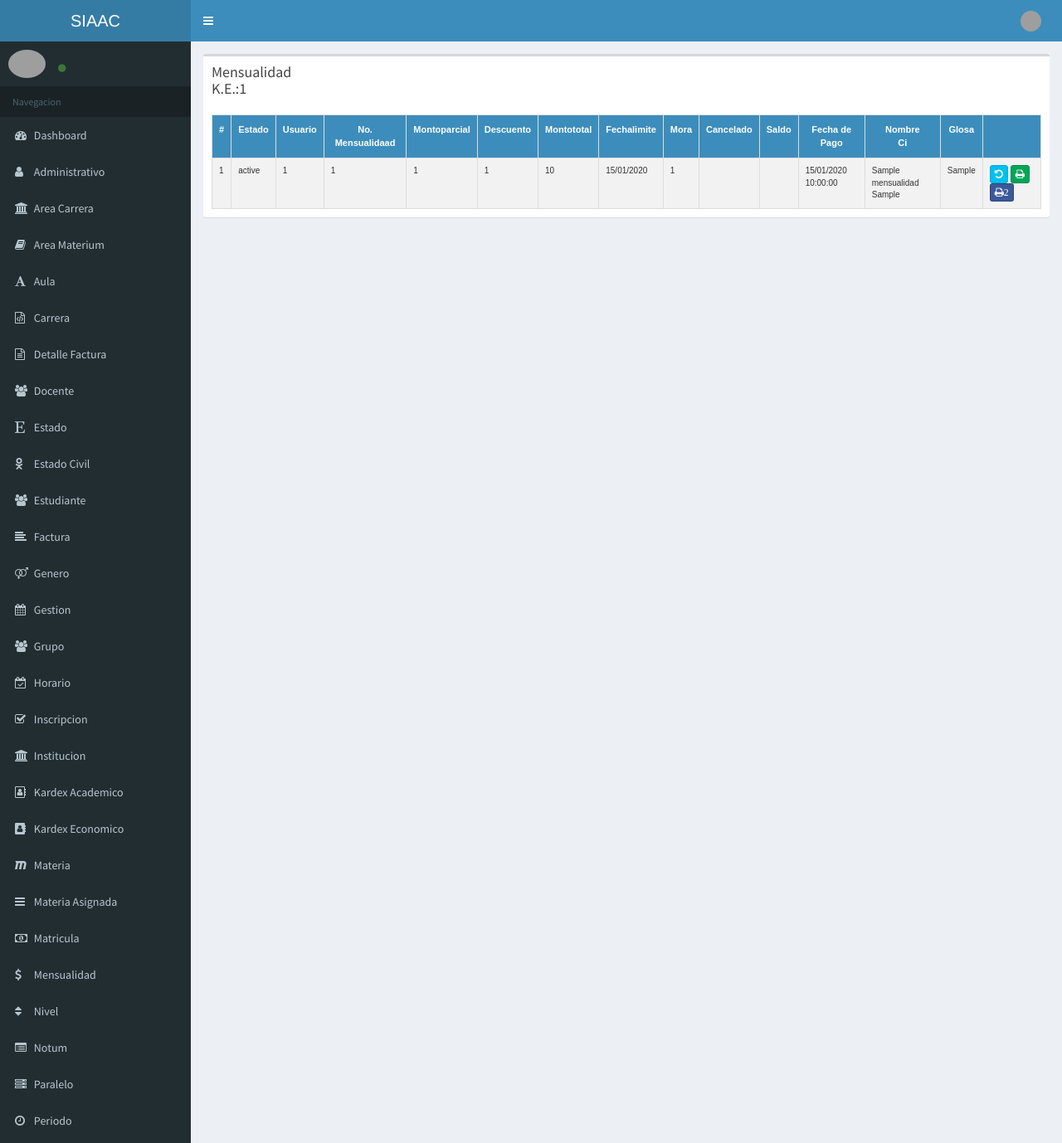
After one commit to BitXad/siaac_web, a CodeIgniter app: page /siaac_web/index.php/mensualidad/mensualidad/1 in a window 1280 px wide. The commit adds this page. Shown: the top 1378 px of the page at 83% size. Run offline with CodeIgniter, Linux system fonts and the light colour scheme; tables that the repository leaves empty hold one stand-in row (values such as "Sample post"); data that the repository does not hold is empty; grey boxes are pictures that could not be loaded.

Commit message:
kardex economico, manesualidades

```diff
--- a/application/controllers/Mensualidad.php
+++ b/application/controllers/Mensualidad.php
@@ -22,6 +22,22 @@ class Mensualidad extends CI_Controller{
         $this->load->view('layouts/main',$data);
     }
 
+    function mensualidad($kardexeco_id)
+    {
+        $data['mensualidad'] = $this->Mensualidad_model->kardex_mensualidad($kardexeco_id);
+
+        $data['_view'] = 'mensualidad/mensualidades';
+        $this->load->view('layouts/main',$data);
+    }
+
+    function planmensualidad($kardexeco_id)
+    {
+        $data['mensualidad'] = $this->Mensualidad_model->kardex_mensualidad($kardexeco_id);
+
+        $data['_view'] = 'mensualidad/planmensualidad';
+        $this->load->view('layouts/main',$data);
+    }
+
     /*
      * Adding a new mensualidad
      */
@@ -38,7 +54,9 @@ class Mensualidad extends CI_Controller{
 				'mensualidad_descuento' => $this->input->post('mensualidad_descuento'),
 				'mensualidad_montototal' => $this->input->post('mensualidad_montototal'),
 				'mensualidad_fechalimite' => $this->input->post('mensualidad_fechalimite'),
-				'mensualidad_mora' => $this->input->post('mensualidad_mora'),
+                'mensualidad_mora' => $this->input->post('mensualidad_mora'),
+                'mensualidad_montocancelado' => $this->input->post('mensualidad_montocancelado'),
+				'mensualidad_saldo' => $this->input->post('mensualidad_saldo'),
 				'mensualidad_fechapago' => $this->input->post('mensualidad_fechapago'),
 				'mensualidad_horapago' => $this->input->post('mensualidad_horapago'),
 				'mensualidad_nombre' => $this->input->post('mensualidad_nombre'),
@@ -87,6 +105,8 @@ class Mensualidad extends CI_Controller{
 					'mensualidad_montototal' => $this->input->post('mensualidad_montototal'),
 					'mensualidad_fechalimite' => $this->input->post('mensualidad_fechalimite'),
 					'mensualidad_mora' => $this->input->post('mensualidad_mora'),
+                    'mensualidad_montocancelado' => $this->input->post('mensualidad_montocancelado'),
+                    'mensualidad_saldo' => $this->input->post('mensualidad_saldo'),
 					'mensualidad_fechapago' => $this->input->post('mensualidad_fechapago'),
 					'mensualidad_horapago' => $this->input->post('mensualidad_horapago'),
 					'mensualidad_nombre' => $this->input->post('mensualidad_nombre'),
@@ -116,10 +136,60 @@ class Mensualidad extends CI_Controller{
             show_error('The mensualidad you are trying to edit does not exist.');
     }
 
+     function pagar($mensualidad_id)
+    {
+        $usuario_id =1;
+        $mensualidad_id = $this->input->post('mensualidad_id');
+        $kardexeco_id = $this->input->post('kardexeco_id');
+        $mensualidad_saldo = $this->input->post('mensualidad_saldo');
+        $dias_mora = 0;
+        $descuento = 0;
+        $cancelado = 0;
+        $fechalimite  = $this->input->post('mensualidad_fechalimite');
+        $mensualidad_fechalimite = "'".$fechalimite."'";
+        $mensualidad_montoparcial = $this->input->post('mensualidad_saldo');
+        $mensualidad_numero = $this->input->post('mensualidad_numero');
+
+
+                 $params = array(
+
+                    'usuario_id' => 1,
+                    'estado_id' => 4,
+                    'mensualidad_mora' => $this->input->post('mensualidad_mora'),
+                    'mensualidad_montocancelado' => $this->input->post('mensualidad_montocancelado'),
+                    'mensualidad_fechapago' => $this->input->post('mensualidad_fecha'),
+                    'mensualidad_horapago' => $this->input->post('mensualidad_hora'),
+                    'mensualidad_nombre' => $this->input->post('mensualidad_nombre'),
+                    'mensualidad_ci' => $this->input->post('mensualidad_ci'),
+                    'mensualidad_glosa' => $this->input->post('mensualidad_glosa'),
+                    'mensualidad_saldo' => $this->input->post('mensualidad_saldo'),
+                );
+
+                $this->Mensualidad_model->update_mensualidad($mensualidad_id,$params);
+
+        if($mensualidad_saldo>0){
+
+                $this->Mensualidad_model->parcial_mensualidad($kardexeco_id,$descuento,$cancelado,$fechalimite,$mensualidad_fechalimite,$mensualidad_montoparcial,$mensualidad_numero,$dias_mora,$usuario_id);
+            }
+
+
+                 redirect('mensualidad/mensualidad/'.$kardexeco_id);
+            }
+
+function pendiente($mensualidad_id,$kardexeco_id)
+    {
+
+            $sql = "UPDATE mensualidad SET estado_id=3,mensualidad_montocancelado=0,mensualidad_fechapago='0000-00-00',mensualidad_nombre='',mensualidad_ci='',mensualidad_horapago=NULL WHERE mensualidad.mensualidad_id=".$mensualidad_id." and mensualidad.kardexeco_id=".$kardexeco_id." ";
+            $this->db->query($sql);
+
+
+            redirect('mensualidad/mensualidad/'.$kardexeco_id);
+    }
+
     /*
      * Deleting mensualidad
      */
-    function remove($mensualidad_id)
+    function remove($mensualidad_id,$kardexeco_id)
     {
         $mensualidad = $this->Mensualidad_model->get_mensualidad($mensualidad_id);
 
@@ -127,7 +197,8 @@ class Mensualidad extends CI_Controller{
         if(isset($mensualidad['mensualidad_id']))
         {
             $this->Mensualidad_model->delete_mensualidad($mensualidad_id);
-            redirect('mensualidad/index');
+
+                 redirect('mensualidad/mensualidad/'.$kardexeco_id);
         }
         else
             show_error('The mensualidad you are trying to delete does not exist.');
--- a/application/models/Mensualidad_model.php
+++ b/application/models/Mensualidad_model.php
@@ -51,6 +51,31 @@ class Mensualidad_model extends CI_Model
         return $mensualidad;
     }
 
+    function kardex_mensualidad($kardex_id)
+    {
+        $mensualidad = $this->db->query("
+            SELECT
+                m.*, e.*
+
+            FROM
+                mensualidad m, estado e
+
+            WHERE
+                m.estado_id=e.estado_id
+                and m.kardexeco_id = ".$kardex_id."
+
+            ORDER BY `mensualidad_id` ASC
+        ")->result_array();
+
+        return $mensualidad;
+    }
+
+    function parcial_mensualidad($kardexeco_id,$descuento,$cancelado,$fechalimite,$mensualidad_fechalimite,$mensualidad_montoparcial,$mensualidad_numero,$dias_mora,$usuario_id)
+    {
+        $mensualidad ="INSERT INTO mensualidad (kardexeco_id,usuario_id,estado_id,mensualidad_numero,mensualidad_mora,mensualidad_descuento,mensualidad_montocancelado,mensualidad_montoparcial,mensualidad_montototal,mensualidad_fechalimite) VALUES (".$kardexeco_id.",".$usuario_id.",3,".$mensualidad_numero.",".$dias_mora.",".$descuento.",".$cancelado.",".$mensualidad_montoparcial.",".$mensualidad_montoparcial.",".$mensualidad_fechalimite.")";
+                $this->db->query($mensualidad);
+    }
+
     /*
      * function to add new mensualidad
      */
--- /dev/null
+++ b/application/views/mensualidad/mensualidades.php
@@ -0,0 +1,241 @@
+<script src="<?php echo base_url('resources/js/jquery-2.2.3.min.js'); ?>" type="text/javascript"></script>
+<!------------------ ESTILO DE LAS TABLAS ----------------->
+<link href="<?php echo base_url('resources/css/mitabla.css'); ?>" rel="stylesheet">
+<!-------------------------------------------------------->
+<div class="row">
+    <div class="col-md-12">
+        <div class="box">
+            <div class="box-header">
+                <h3 class="box-title">Mensualidad</h3><br>
+                <h3 class="box-title">K.E.:<?php echo $mensualidad[0]['kardexeco_id']; ?></h3>
+                <h3 class="box-title"></h3>
+            	<div class="box-tools">
+
+                </div>
+            </div>
+            <div class="box-body">
+                <table class="table table-striped" id="mitabla">
+                    <tr>
+						<th>#</th>
+						<th>Estado</th>
+						<th>Usuario</th>
+						<th>No. Mensualidaad</th>
+						<th>Montoparcial</th>
+						<th>Descuento</th>
+						<th>Montototal</th>
+						<th>Fechalimite</th>
+						<th>Mora</th>
+						<th>Cancelado</th>
+						<th>Saldo</th>
+						<th>Fecha de Pago</th>
+						<th>Nombre</br>
+						Ci</th>
+						<th>Glosa</th>
+						<th></th>
+                    </tr>
+                    <?php $i=0;
+                    foreach($mensualidad as $m){
+                    	$i=$i+1; ?>
+                    <tr>
+    <script>
+$(document).ready(function(){
+
+  function restar(){
+
+    var uno, dos, tres, operacion;
+
+      uno = $("#mensualidad_montototal<?php echo $m['mensualidad_id']; ?>");
+      dos = $("#mensualidad_montocancelado<?php echo $m['mensualidad_id']; ?>");
+      tres = $("#mensualidad_saldo<?php echo $m['mensualidad_id']; ?>");
+      cuatro = $("#mensualidad_mora<?php echo $m['mensualidad_id']; ?>");
+
+      multa = parseFloat(cuatro.val());
+      multar = parseFloat(uno.val())  + multa;
+      operacion  = multar - parseFloat(dos.val());
+      tres.val(operacion);
+
+  }
+  $("#mensualidad_mora<?php echo $m['mensualidad_id']; ?>").keyup(function(){
+
+      var cuatro;
+      cuatro = $("#mensualidad_mora<?php echo $m['mensualidad_id']; ?>").val();
+      if(cuatro != ""){
+        restar()
+      }
+
+  });
+
+  $("#mensualidad_montototal<?php echo $m['mensualidad_id']; ?>").keyup(function(){
+
+      var dos;
+      dos = $("#mensualidad_montocancelado<?php echo $m['mensualidad_id']; ?>").val();
+
+      if(dos != ""){
+        restar()
+      }
+
+  });
+
+  $("#mensualidad_montocancelado<?php echo $m['mensualidad_id']; ?>").keyup(function(){
+
+      var uno;
+      uno = $("#mensualidad_montototal<?php echo $m['mensualidad_id']; ?>").val();
+
+      if(uno != ""){
+        restar()
+      }
+
+  });
+})
+</script>
+						<td><?php echo $i; ?></td>
+						<td><?php echo $m['estado_descripcion']; ?></td>
+						<td><?php echo $m['usuario_id']; ?></td>
+						<td><?php echo $m['mensualidad_numero']; ?></td>
+						<td><?php echo $m['mensualidad_montoparcial']; ?></td>
+						<td><?php echo $m['mensualidad_descuento']; ?></td>
+						<td><?php echo $m['mensualidad_montototal']; ?></td>
+						<td><?php echo date('d/m/Y',strtotime($m['mensualidad_fechalimite'])); ?></td>
+						<td><?php echo $m['mensualidad_mora']; ?></td>
+						<td><?php echo $m['mensualidad_montocancelado']; ?></td>
+						<td><?php echo $m['mensualidad_saldo']; ?></td>
+						<td><?php echo date('d/m/Y',strtotime($m['mensualidad_fechapago'])); ?></br>
+						<?php echo $m['mensualidad_horapago']; ?></td>
+						<td><?php echo $m['mensualidad_nombre']; ?></br>
+						<?php echo $m['mensualidad_ci']; ?></td>
+						<td><?php echo $m['mensualidad_glosa']; ?></td>
+						<td> <?php if ($m['estado_id']==3) { ?>
+
+                            <a href="<?php echo site_url('mensualidad/edit/'.$m['mensualidad_id']); ?>" class="btn btn-info btn-xs"><span class="fa fa-pencil"></span></a>
+                             <a class="btn btn-danger btn-xs" data-toggle="modal" data-target="#myModal<?php echo $i; ?>"  title="Eliminar"><span class="fa fa-trash"></span></a>
+                            <a href="#" data-toggle="modal" data-target="#pagar<?php echo $i; ?>" class="btn btn-success btn-xs"><span class="fa fa-dollar"></span></a>
+
+                            <!------------------------ INICIO modal para confirmar eliminación ------------------->
+                                    <div class="modal fade" id="myModal<?php echo $i; ?>" tabindex="-1" role="dialog" aria-labelledby="myModalLabel<?php echo $i; ?>">
+                                      <div class="modal-dialog" role="document">
+                                            <br><br>
+                                        <div class="modal-content">
+                                          <div class="modal-header">
+                                            <button type="button" class="close" data-dismiss="modal" aria-label="Close"><span aria-hidden="true">x</span></button>
+                                          </div>
+                                          <div class="modal-body">
+                                           <!------------------------------------------------------------------->
+                                           <h3><b> <span class="fa fa-trash"></span></b>
+                                               ¿Desea eliminar la mensualidad <b> <?php echo $m['mensualidad_numero']; ?></b>?
+                                           </h3>
+                                           <!------------------------------------------------------------------->
+                                          </div>
+                                          <div class="modal-footer aligncenter">
+                                                      <a href="<?php echo site_url('mensualidad/remove/'.$m['mensualidad_id'].'/'.$m['kardexeco_id']); ?>" class="btn btn-success"><span class="fa fa-check"></span> Si </a>
+                                                      <a href="#" class="btn btn-danger" data-dismiss="modal"><span class="fa fa-times"></span> No </a>
+                                          </div>
+                                        </div>
+                                      </div>
+                                    </div>
+                        <!------------------------ FIN modal para confirmar eliminación ------------------->
+
+                          <?php }else { ?>
+                             <a href="<?php echo site_url("mensualidad/pendiente/".$m['mensualidad_id']."/".$m['kardexeco_id']); ?>" class="btn btn-info btn-xs"><span class="fa fa-undo"></span></a>
+                             <a href="<?php echo site_url('mensualidad/recibodeudas/'.$m['mensualidad_id']); ?>" target="_blank" class="btn btn-success btn-xs"><span class="fa fa-print"></span></a>
+                             <a href="<?php echo site_url("mensualidad/comprobantedeudas/".$m['mensualidad_id']."/".$m['kardexeco_id']); ?>" target="_blank" class="btn btn-facebook btn-xs"><span class="fa fa-print">2</span></a>
+
+                        </td>
+                       <?php } ?>
+
+                         <!---------------------------------MODAL DE PAGAR------------------------->
+
+  <div class="modal fade" id="pagar<?php echo $i; ?>" tabindex="-1" role="dialog" aria-labelledby="myModalLabel" aria-hidden="true">
+
+          <div class="modal-dialog" role="document">
+            <div class="modal-content">
+              <div class="modal-header">
+               <button type="button" class="close" data-dismiss="modal" aria-label="Close">
+                    <span aria-hidden="true">&times;</span>
+                </button>
+              </div>
+              <div class="modal-body" align="center">
+                <form action="<?php echo base_url('mensualidad/pagar/'.$m['mensualidad_id']); ?>"  method="POST" class="form" id="saldar">
+
+
+               <h1><b> <span class="mail-box" >Cancelar mensualidad<br><i class="fa fa-money"></i>
+                    <?php echo $m['mensualidad_montototal']; ?></span>
+              </b></h1>
+          </div>
+          <div class="col-md-12">
+            <input type="hidden" name="mensualidad_id" value="<?php echo $m['mensualidad_id']; ?>" class="form-control" id="mensualidad_id" />
+            <input type="hidden" name="estado_id" value="9" class="form-control" id="estado_id" />
+            <div class="col-md-4">
+                        <label for="mensualidad_mora" class="control-label">Mora</label>
+                        <div class="form-group">
+                            <input type="text" name="mensualidad_mora" value="0" class="form-control" id="mensualidad_mora<?php echo $m['mensualidad_id']; ?>" />
+                        </div>
+                    </div>
+          <div class="col-md-4">
+
+                        <label for="mensualidad_montocancelado" class="control-label">Monto Cancelado</label>
+                        <div class="form-group">
+                            <input type="text" name="mensualidad_montocancelado" value="<?php echo $m['mensualidad_montototal']; ?>" class="form-control" id="mensualidad_montocancelado<?php echo $m['mensualidad_id']; ?>" />
+                            <input type="hidden"  name="mensualidad_montototal" value="<?php echo $m['mensualidad_montototal']; ?>" class="form-control" id="mensualidad_montototal<?php echo $m['mensualidad_id']; ?>" />
+                            <input type="hidden"  name="kardexeco_id" value="<?php echo $m['kardexeco_id']; ?>" class="form-control" id="kardexeco_id" />
+                        </div>
+                    </div>
+                     <div class="col-md-4">
+                        <label for="mensualidad_saldo" class="control-label">Saldo</label>
+                        <div class="form-group">
+
+
+                           <input type="text" name="mensualidad_saldo" value="0" class="form-control" id="mensualidad_saldo<?php echo $m['mensualidad_id']; ?>" />
+                            <input type="hidden" name="mensualidad_numero" value="<?php echo $m['mensualidad_numero']; ?>" class="form-control" id="mensualidad_numero" />
+                             <input type="hidden" name="mensualidad_fechalimite" value="<?php echo $m['mensualidad_fechalimite']; ?>" class="form-control" id="mensualidad_fechalimite" />
+                             <input type="hidden" name="mensualidad_fecha" value="<?php echo date('Y-m-d'); ?>" class="form-control" id="mensualidad_fecha" />
+                             <input type="hidden" name="mensualidad_hora" value="<?php echo date('H:i:s'); ?>" class="form-control" id="mensualidad_hora" />
+
+                        </div>
+                    </div>
+                    <div class="col-md-4">
+                        <label for="mensualidad_nombre" class="control-label">Nombre</label>
+                        <div class="form-group">
+                            <input type="text" name="mensualidad_nombre" value="" class="form-control" id="mensualidad_nombre" />
+                        </div>
+                    </div>
+                    <div class="col-md-4">
+                        <label for="mensualidad_ci" class="control-label">C.I.</label>
+                        <div class="form-group">
+                            <input type="text" name="mensualidad_ci" value="" class="form-control" id="mensualidad_ci" />
+                        </div>
+                    </div>
+                    <div class="col-md-4">
+                        <label for="mensualidad_glosa" class="control-label">Glosa</label>
+                        <div class="form-group">
+                            <input type="text" name="mensualidad_glosa" value="" class="form-control" id="mensualidad_glosa" />
+                        </div>
+                    </div>
+                </div>
+              <div class="modal-footer" align="right">
+
+            <button class="btn btn-lg btn-success"  type="submit">
+                <h4>
+                <span class="fa fa-money"></span>   Pagar
+                </h4>
+            </button>
+            </form>
+            <button class="btn btn-lg btn-danger" data-dismiss="modal">
+                <h4>
+                <span class="fa fa-close"></span>   Cancelar
+                </h4>
+            </button>
+
+        </div>
+
+            </div>
+          </div>
+        </div>
+        <!---------------------------------FIN MODAL DE PAGAR------------------------->
+                    </tr>
+                    <?php } ?>
+                </table>
+
+            </div>
+        </div>
+    </div>
+</div>
```
Also changed, not shown: application/views/kardex_economico/index.php (+10 -5 lines), application/views/mensualidad/index.php (+7 -4 lines), application/views/mensualidad/planmensualidad.php (added, +58 -0 lines), resources/images/institucion/1549563685.png (added), resources/images/institucion/thumb_1549563685.png (added).
